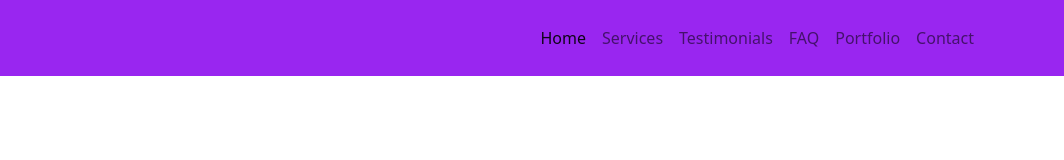
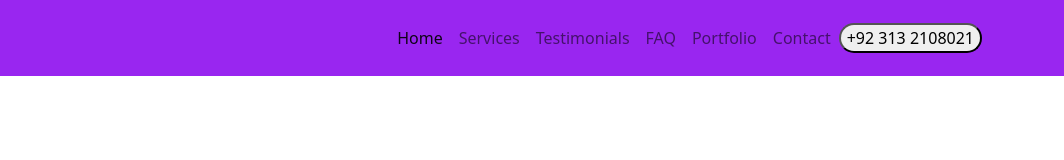
Before and after one commit to mhassanrahi/portfolio-bootstrap-5, a website: page index.html in a window 1280 px wide. Shown: the full height of the page, 216-1280 px from the left. Drawn offline with nearby package versions, Linux system fonts and the light colour scheme.

Commit message:
* Added contact button

```diff
--- a/index.html
+++ b/index.html
@@ -44,6 +44,7 @@
                         <a class="nav-link" href="#">Contact</a>
                     </li>
                 </ul>
+                <button type="button" class="rounded-pill">+92 313 2108021</button>
             </div>
         </div>
     </nav>
```
